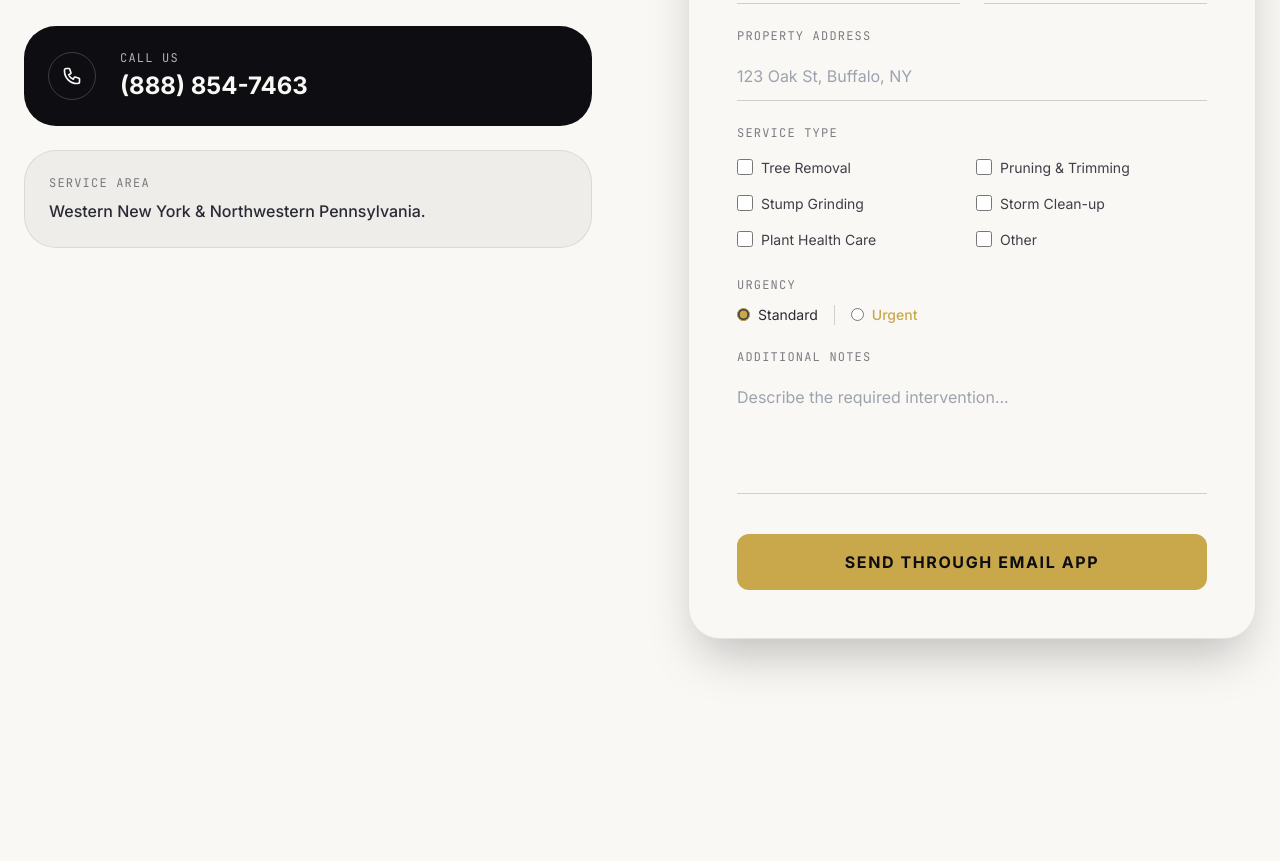
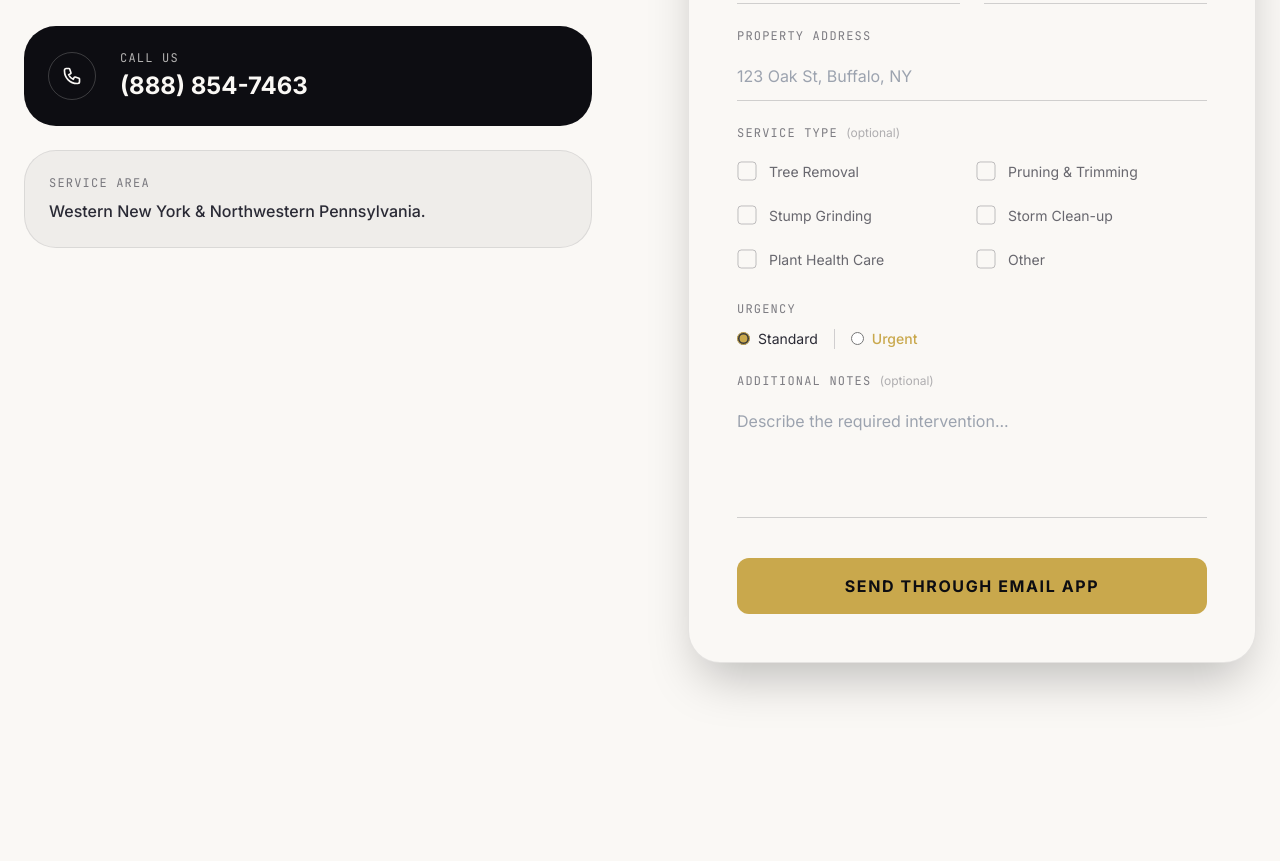
Before and after one commit to 1951879/busybeaver, a React (Vite) app: page / in a window 1280 px wide. Shown: the part 6580-7441 px from the top of the page. Built offline with nearby package versions, Linux system fonts and the light colour scheme; grey boxes are pictures that could not be loaded; a web font is replaced by a local one.

Commit message:
feat: add initial React application including `App.jsx`, `Contact.jsx`, and build output.

```diff
--- a/src/App.jsx
+++ b/src/App.jsx
@@ -96,7 +96,7 @@ export default function App() {
                         Western NY & Northwestern PA's Premier Tree Care Professionals.
                     </p>
                     <div className="hero-anim mt-10">
-                        <a href="#features" className="group inline-flex items-center gap-3 border border-background/20 rounded-full px-6 py-3 text-background font-mono text-xs uppercase tracking-widest hover:border-accent hover:text-accent transition-colors">
+                        <a href="#contact" className="group inline-flex items-center gap-3 border border-background/20 rounded-full px-6 py-3 text-background font-mono text-xs uppercase tracking-widest hover:border-accent hover:text-accent transition-colors">
                             Get a Free Quote
                             <svg className="w-4 h-4 group-hover:translate-x-1 transition-transform" fill="none" viewBox="0 0 24 24" stroke="currentColor">
                                 <path strokeLinecap="round" strokeLinejoin="round" strokeWidth={2} d="M14 5l7 7m0 0l-7 7m7-7H3" />
--- a/src/components/Contact.jsx
+++ b/src/components/Contact.jsx
@@ -25,8 +25,24 @@ export default function Contact() {
         }));
     };
 
+    const formatPhoneNumber = (value) => {
+        if (!value) return value;
+        const phoneNumber = value.replace(/[^\d]/g, '');
+        const phoneNumberLength = phoneNumber.length;
+        if (phoneNumberLength < 4) return phoneNumber;
+        if (phoneNumberLength < 7) {
+            return `(${phoneNumber.slice(0, 3)}) ${phoneNumber.slice(3)}`;
+        }
+        return `(${phoneNumber.slice(0, 3)}) ${phoneNumber.slice(3, 6)}-${phoneNumber.slice(6, 10)}`;
+    };
+
     const handleChange = (e) => {
-        setFormData({ ...formData, [e.target.name]: e.target.value });
+        const { name, value } = e.target;
+        if (name === 'phone') {
+            setFormData({ ...formData, [name]: formatPhoneNumber(value) });
+        } else {
+            setFormData({ ...formData, [name]: value });
+        }
     };
 
     const handleSubmit = (e) => {
@@ -119,21 +135,31 @@ export default function Contact() {
 
                         <div className="grid grid-cols-2 gap-6">
                             <div className="col-span-2 flex flex-col gap-3">
-                                <label className="font-mono text-xs tracking-widest uppercase text-foreground/60">Service Type</label>
+                                <label className="font-mono text-xs tracking-widest uppercase text-foreground/60">Service Type <span className="lowercase opacity-60 font-sans tracking-normal">(optional)</span></label>
                                 <div className="grid grid-cols-1 sm:grid-cols-2 gap-2">
-                                    {["Tree Removal", "Pruning & Trimming", "Stump Grinding", "Storm Clean-up", "Plant Health Care", "Other"].map((service) => (
-                                        <label key={service} className="flex items-center gap-2 font-sans text-sm cursor-pointer hover:bg-foreground/5 p-1.5 -ml-1.5 rounded-lg transition-colors w-fit">
+                                    {["Tree Removal", "Pruning & Trimming", "Stump Grinding", "Storm Clean-up", "Plant Health Care", "Other"].map((service) => {
+                                        const isChecked = formData.serviceType.includes(service);
+                                        return (
+                                            <label key={service} className={`group flex items-center gap-3 font-sans text-sm cursor-pointer p-2 -ml-2 rounded-xl transition-all duration-300 w-fit ${isChecked ? 'text-primary' : 'text-foreground/70 hover:text-foreground'}`}>
+                                                <div className="relative flex items-center justify-center w-5 h-5">
                                                     <input
                                                         type="checkbox"
                                                         name="serviceType"
                                                         value={service}
-                                                checked={formData.serviceType.includes(service)}
+                                                        checked={isChecked}
                                                         onChange={handleCheckboxChange}
-                                                className="accent-accent w-4 h-4 rounded"
+                                                        className="absolute opacity-0 w-full h-full cursor-pointer z-10"
                                                     />
-                                            <span className="text-foreground/90 leading-none mt-0.5">{service}</span>
+                                                    <div className={`w-full h-full border border-foreground/30 rounded flex items-center justify-center transition-all duration-300 ${isChecked ? 'bg-accent border-accent scale-100' : 'bg-transparent group-hover:border-foreground/50 scale-95'}`}>
+                                                        <svg className={`w-3 h-3 text-primary transition-all duration-300 ${isChecked ? 'opacity-100 scale-100' : 'opacity-0 scale-50'}`} fill="none" viewBox="0 0 24 24" stroke="currentColor" strokeWidth={3}>
+                                                            <path strokeLinecap="round" strokeLinejoin="round" d="M5 13l4 4L19 7" />
+                                                        </svg>
+                                                    </div>
+                                                </div>
+                                                <span className={`leading-none mt-0.5 transition-colors duration-300 ${isChecked ? 'font-medium text-foreground' : ''}`}>{service}</span>
                                             </label>
-                                    ))}
+                                        );
+                                    })}
                                 </div>
                             </div>
                             <div className="col-span-2 flex flex-col gap-2">
@@ -152,8 +178,8 @@ export default function Contact() {
                         </div>
 
                         <div className="col-span-2 flex flex-col gap-2">
-                            <label className="font-mono text-xs tracking-widest uppercase text-foreground/60">Additional notes</label>
-                            <textarea name="message" value={formData.message} onChange={handleChange} required rows="4" className="bg-transparent border-b border-foreground/20 py-3 font-sans outline-none focus:border-accent transition-colors resize-none" placeholder="Describe the required intervention..."></textarea>
+                            <label className="font-mono text-xs tracking-widest uppercase text-foreground/60">Additional notes <span className="lowercase opacity-60 font-sans tracking-normal">(optional)</span></label>
+                            <textarea name="message" value={formData.message} onChange={handleChange} rows="4" className="bg-transparent border-b border-foreground/20 py-3 font-sans outline-none focus:border-accent transition-colors resize-none" placeholder="Describe the required intervention..."></textarea>
                         </div>
 
                         <button type="submit" className="mt-4 w-full bg-accent text-primary py-4 rounded-xl font-sans font-bold uppercase tracking-widest hover:scale-105 transition-transform">
```
Also changed, not shown: 5 other files (tests, documents, lock files or other folders). Lines whose indentation alone changed are shown as unchanged.
